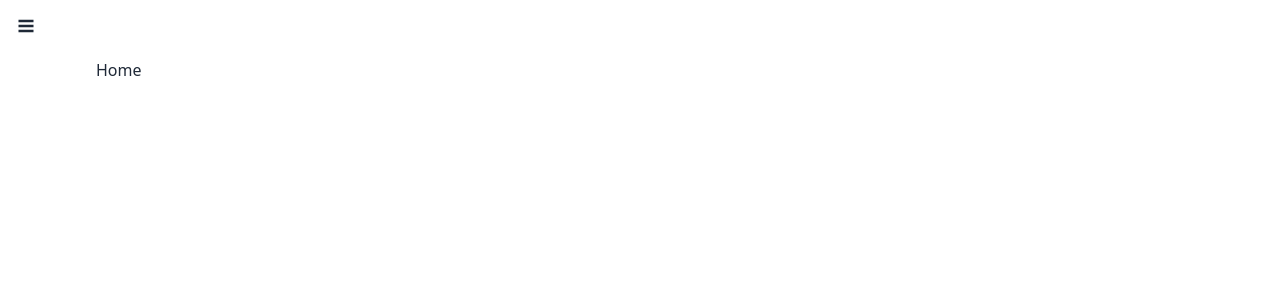
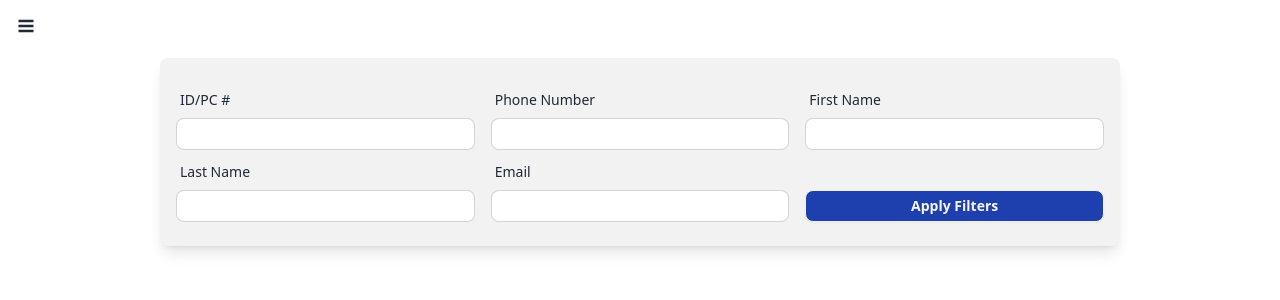
Before and after one commit to arwegasira/ezra-react-app, a React (Vite) app: page /home in a window 1280 px wide. Shown: the top 300 px of the page. Built offline with nearby package versions, Linux system fonts and the light colour scheme.

Commit message:
set up and style client search form

```diff
--- /dev/null
+++ b/src/Components/Loading.jsx
@@ -0,0 +1,8 @@
+const Loading = () => {
+  return (
+    <div className='h-[100shv] grid place-items-center'>
+      <span className='loading loading-bars loading-lg'></span>
+    </div>
+  )
+}
+export default Loading
--- a/src/Components/index.js
+++ b/src/Components/index.js
@@ -2,3 +2,4 @@ export { default as ErrorElement } from './ErrorElement'
 export { default as FormInput } from './FormInput'
 export { default as SubmitBtn } from './SubmitBtn'
 export { default as Navbar } from './Navbar'
+export { default as Loading } from './Loading'
--- a/src/Pages/Home.jsx
+++ b/src/Pages/Home.jsx
@@ -1,4 +1,52 @@
+import { Form } from 'react-router-dom'
+import { FormInput } from '../Components'
 const Home = () => {
-  return <div>Home</div>
+  return (
+    <section className='md:flex md:justify-center '>
+      <Form
+        method='POST'
+        className='bg-base-200 px-4 py-8 rounded-lg shadow-lg w-full max-w-[60rem] grid gap-4 sm:grid-cols-2 md:grid-cols-3 sm:py-6 md:gap-y-1'
+      >
+        <FormInput
+          label='ID/PC #'
+          type='text'
+          name='idNumber'
+          size='input-sm'
+        ></FormInput>
+        <FormInput
+          label='Phone Number'
+          type='text'
+          name='phoneNumber'
+          size='input-sm'
+        ></FormInput>
+        <FormInput
+          label='First Name'
+          type='text'
+          name='firstName'
+          size='input-sm'
+        ></FormInput>
+        <FormInput
+          label='Last Name'
+          type='text'
+          name='lastName'
+          size='input-sm'
+        ></FormInput>
+        <FormInput
+          label='Email'
+          type='email'
+          name='email'
+          size='input-sm'
+        ></FormInput>
+        <div className='flex items-end'>
+          <button
+            type='submit'
+            className='btn primary-btns btn-sm w-full rounded-lg'
+          >
+            Apply Filters
+          </button>
+        </div>
+      </Form>
+    </section>
+  )
 }
 export default Home
--- a/src/Pages/Layout.jsx
+++ b/src/Pages/Layout.jsx
@@ -1,12 +1,18 @@
-import { Outlet } from 'react-router-dom'
-import { Navbar } from '../Components'
+import { Outlet, useNavigation } from 'react-router-dom'
+import { Navbar, Loading } from '../Components'
 const Layout = () => {
+  const navigation = useNavigation()
+  const isLoading = navigation.state === 'loading'
   return (
     <>
       <Navbar></Navbar>
-      <section className='align-element'>
-        <Outlet></Outlet>
-      </section>
+      {isLoading ? (
+        <Loading />
+      ) : (
+        <section className='align-element'>
+          <Outlet></Outlet>
+        </section>
+      )}
     </>
   )
 }
--- a/src/index.css
+++ b/src/index.css
@@ -4,7 +4,7 @@
 
 @layer components {
   .align-element {
-    @apply mx-auto max-w-[90%] px-8;
+    @apply mx-auto w-[90%] max-w-[80rem] px-1;
   }
   .primary-btns {
     @apply bg-blue-800 text-neutral-100;
```
